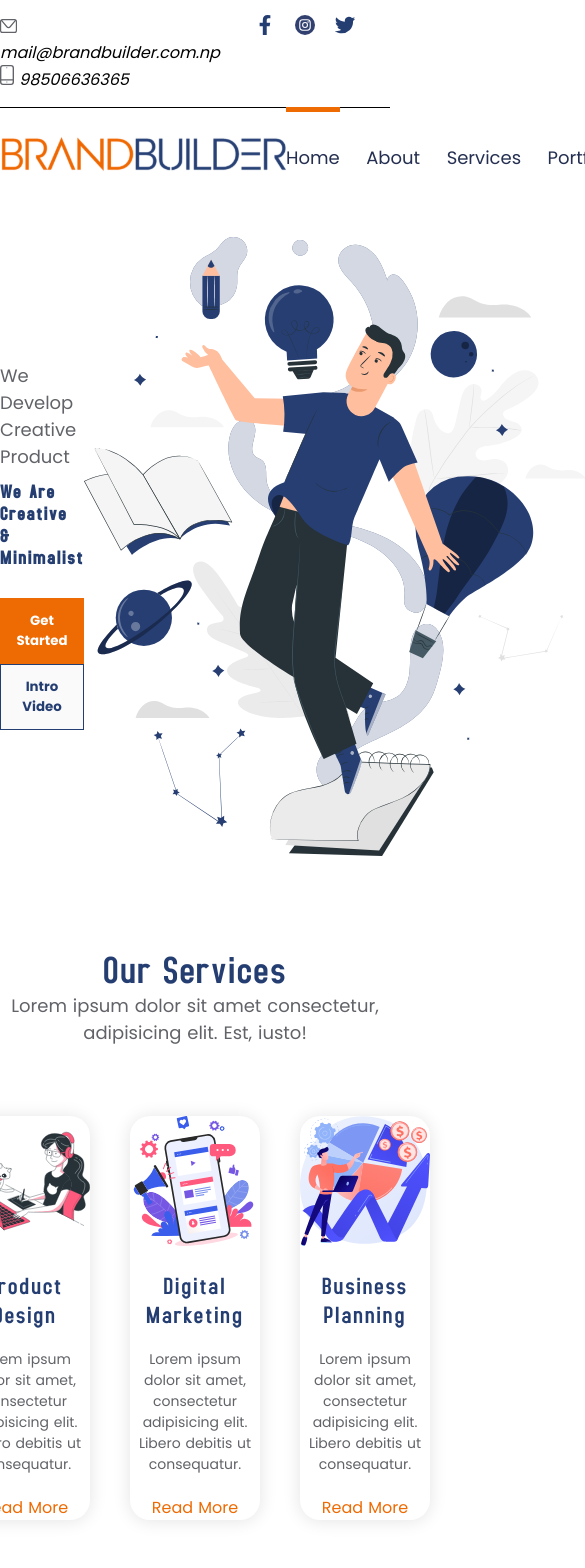
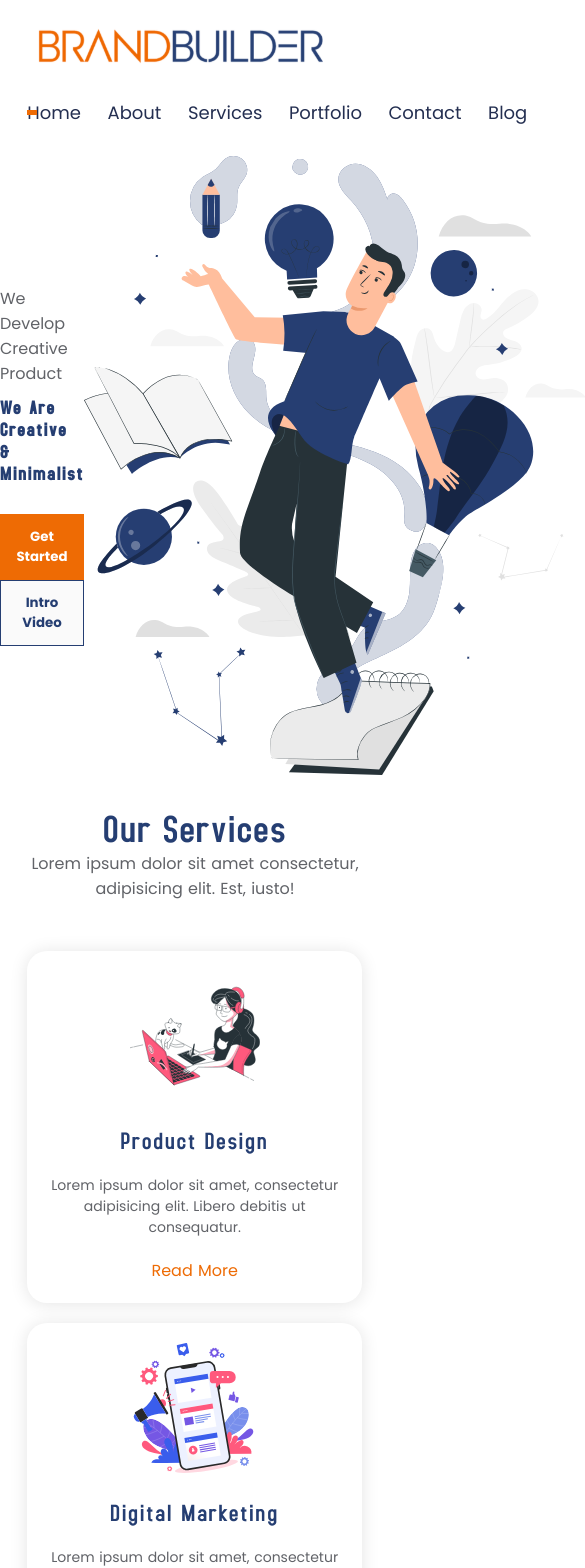
Before and after one commit to Yogesh070/bbweb, a Nuxt app: page / in a window 390 px wide. Shown: the top 1568 px of the page, 585 px wide, since content can reach past the window. Built offline with nearby package versions, Linux system fonts and the light colour scheme.

Commit message:
fixed css and aos added

```diff
--- a/assets/scss/main.scss
+++ b/assets/scss/main.scss
@@ -7,6 +7,7 @@
     padding: 0;
     box-sizing: border-box;
     font-family: 'Poppins', sans-serif;
+    scroll-behavior: smooth;
 }
 @font-face {
     font-family: "accid pre";
@@ -64,3 +65,11 @@ h3{
     font-size: 25px;
     font-weight: 300;
 }
+@media (max-width:660px){
+    p{
+        font-size: 16px;
+    }
+    h1{
+        font-size: 40px;
+    }
+}
--- a/components/Estimate.vue
+++ b/components/Estimate.vue
@@ -1,6 +1,6 @@
 <template>
   <div class="container">
-      <div class="estimate-container">
+      <div class="estimate-container" data-aos="zoom-in" data-aos-duration="2000">
           <h1>
               Estimate Your Project <br/> & Say Hi Here.
           </h1>
--- a/components/Footer.vue
+++ b/components/Footer.vue
@@ -1,5 +1,5 @@
 <template>
-<div class="container">
+<div class="container" id="contact">
       <div class="top-bar">
 
             <img src="/svg/Brand Builder (White).svg" alt="logo" srcset="" id="logo">
@@ -106,7 +106,8 @@ a{
     align-items: center;
     border-bottom:1px solid white;
     padding: 10px 0;
-    margin: 0 100px;
+    margin: 0 7vw;
+    /* margin: 0 100px; */
 }
 .socials ul{
     display: flex;
@@ -122,21 +123,36 @@ a{
     display: grid;
     grid-template-columns: 1fr 1fr 2fr;
     justify-items: center;
-    margin: 50px 0;
+    /* margin: 50px 0; */
+    margin: 4vw 7vw;
+    grid-gap:20px;
 }
 li{
     padding: 10px 0;
 }
 .copyright{
     display: flex;
+    flex-wrap: wrap;
     justify-content: space-between;
     padding: 20px 0;
-    margin: 0 100px;
+    /* margin: 0 100px; */
+    margin: 0 7vw;
 }
 .privacy{
     display: flex;
+    flex-wrap: wrap;
 }z
 .privacy p{
    padding: 0 10px;
 }
+@media (max-width:540px)  {
+    .bottom-box{
+        grid-template-columns: 1fr;
+        display: block;
+        text-align: center;
+    }
+    .copyright{
+        justify-content: center;
+    }
+}
 </style>
--- a/components/Header.vue
+++ b/components/Header.vue
@@ -66,4 +66,9 @@ export default {
     width: 20px;
   }
 }
+@media (max-width:660px){
+  .header{
+    display: none;
+  }
+}
 </style>
--- a/components/Navbar.vue
+++ b/components/Navbar.vue
@@ -5,7 +5,9 @@
       </div>
       <div class="navitems">
         <ul>
-            <li v-for="nav in navs" :key="nav.name" v-link="{path : 'your-link', activeClass: 'active', exact: true}" v-bind:class="{active:currentNav===nav}" v-on:click="currentNav = nav"><nuxt-link :to="`/${nav.link}`">{{nav.name}}</nuxt-link></li>
+            <li v-for="nav in navs" :key="nav.name" v-bind:class="{active:currentNav===nav.name}" v-on:click="currentNav = nav.name"><nuxt-link :to="`/${nav.link}`">{{nav.name}}</nuxt-link></li>
+                        <div class="activebar">
+            </div>
         </ul>
       </div>
   </div>
@@ -53,27 +55,36 @@ computed: {
 </script>
 
 <style lang="scss" scoped>
-.nuxt-link-active{
+
+.active{
+    // border-top: 5px solid $secondary-color;
+    position: relative;
+
+}
+.activebar{
     border-top: 5px solid $secondary-color;
+    height: 5px;
+    width: 10px;
+    position: absolute;
 }
 a{
     text-decoration: none;
     color: $nav-color;
     padding-top: 33px;
 }
-/* .logo{
-    background-color: white;
-    padding: 31px 27px 52px;
-    border-radius: 0 0 76px 76px;
+.logo{
+    margin-right: 30px;
 }
-.logo img{
-    max-height: 86px;
-    width: auto;
-} */
+// .logo img{
+//     max-height: 86px;
+//     width: auto;
+// }
 .navbar{
     display: flex;
     justify-content: space-around;
     align-items: center;
+    flex-wrap: wrap;
+    margin: 0 7vw;
 }
 ul li{
     font-size: 18px;
--- a/components/NewsFeeds.vue
+++ b/components/NewsFeeds.vue
@@ -1,9 +1,11 @@
 <template>
-<div class="container">
+<div class="container" id="blog">
     <h2>News Feeds</h2>
     <p>Lorem ipsum dolor sit amet consectetur, adipisicing elit. Est, iusto!</p>
      <div class="parent">
-        <div class="card" v-for="(item,index) in news" :key="index" >
+        <div class="card" v-for="(item,index) in news" :key="index" data-aos="fade-down"
+     data-aos-easing="linear"
+     data-aos-duration="1000">
             <div>
                 <img :src="item.thumbnail" :alt="item.title" srcset="">
             </div>
@@ -60,12 +62,14 @@ data() {
 .parent{
     display: flex;
     justify-content: center;
+    flex-wrap: wrap;
     margin: 50px 0;
 }
 .card{
     /* padding: 10px 30px; */
     min-height: 300px;
-    max-width: 230px;
+    min-width: 230px;
+    padding: 20px;
     background-color: white;
     border-radius: 20px;
     box-shadow: 0 1px 18px rgba(0,0,0,.11);
@@ -84,6 +88,9 @@ data() {
         margin-top: 18px;
     }
 
+}
+.card:hover{
+    transform: scale(1.1);
 }
 .author{
     display: flex;
--- a/components/Planning.vue
+++ b/components/Planning.vue
@@ -1,5 +1,5 @@
 <template>
-  <div class="container">
+  <div class="container" data-aos="fade-right" data-aos-duration="2000">
       <div>
         <h2>Our Cool Organize <br/>Plannning Process</h2>
         <p>Lorem ipsum dolor sit amet consectetur adipisicing elit. Assumenda, cupiditate!</p>
@@ -22,8 +22,9 @@ export default {
 .container{
     display: grid;
     grid-template-columns: 2fr 1fr;
-    padding: 50px;
+    padding: 4vw 7vw;
     background-color: #F7FAFF;
+    margin-top: 50px;
 }
 .container p{
     padding: 15px 0;
@@ -39,4 +40,12 @@ button{
     font-weight: 700;
 
 }
+@media (max-width:820px)  {
+    .container{
+        grid-template-columns: 1fr;
+    }
+    .container img{
+        display: none;
+    }
+}
 </style>
--- a/components/Process.vue
+++ b/components/Process.vue
@@ -40,6 +40,7 @@ components:{
 .progress-bar{
     padding: 70px 0 0 0;
     position: relative;
+    top: 55px;
 }
 .line{
     position: absolute;
@@ -112,4 +113,24 @@ img{
     height: 20px;
     width: 25px;
 }
+@media (max-width:660px){
+    .progress-bar{
+        top: 35px;
+        padding: 0;
+    }
+    .line{
+        display: none;
+    }
+    .tab-button{
+        min-height: 57px;
+        padding: 15px;
+    }
+    .button-group{
+        position: relative;
+        display: grid;
+        grid-template-columns: 1fr 1fr 1fr;
+        justify-items: center;
+        grid-row-gap: 15px;
+    }
+}
 </style>
--- a/components/Services.vue
+++ b/components/Services.vue
@@ -1,9 +1,9 @@
 <template>
-<div class="container">
+<div class="container" id="services">
     <h2>Our Services</h2>
     <p>Lorem ipsum dolor sit amet consectetur, adipisicing elit. Est, iusto!</p>
      <div class="parent">
-        <div class="card" v-for="(service,index) in services" :key="index" >
+        <div class="card" v-for="(service,index) in services" :key="index" data-aos="flip-up" data-aos-duration="2000">
             <div>
                 <img :src="`/svg/SVG_Organized/Our_Services/${service}.svg`" :alt="service" srcset="">
                 <h3>{{service}}</h3>
@@ -27,22 +27,28 @@ data() {
 
 <style lang="scss" scoped>
 .container{
-    display: flex;
-    flex-direction: column;
-    justify-content: center;
+    // display: flex;
+    // flex-direction: column;
+    // justify-content: center;
     text-align: center;
-    margin: 90px 0;
+    margin: 4vw 7vw;
 }
 .parent{
-    display: flex;
-    justify-content: center;
+    // display: flex;
+    // justify-content: center;
+    display: grid;
+    grid-template-columns: 1fr 1fr 1fr;
+    justify-items: center;
+    // align-items: center;
+    // justify-items: center;
+    grid-gap: 20px;
     text-align: center;
     margin: 50px 0;
 }
 .card{
     /* padding: 10px 30px; */
     min-height: 330px;
-    max-width: 230px;
+    min-width: 230px;
     background-color: white;
     border-radius: 20px;
     box-shadow: 0 1px 18px rgba(0,0,0,.11);
@@ -51,7 +57,8 @@ data() {
     justify-content: center;
     align-items: center;
     text-align: center;
-    margin: 20px;
+    // margin: 20px;
+    padding: 20px;
     p{
         padding: 20px 0;
         font-size: 14px;
@@ -73,5 +80,14 @@ data() {
     transition: transform 1s ease ;
     border-bottom: 4px solid $base-color;
 }
-
+@media (max-width:820px)  {
+    .parent{
+        grid-template-columns: 1fr 1fr;
+    }
+}
+@media (max-width:540px)  {
+    .parent{
+        grid-template-columns: 1fr;
+    }
+}
 </style>
--- a/components/Sketch.vue
+++ b/components/Sketch.vue
@@ -24,6 +24,7 @@ export default {
     grid-template-columns: 2fr 1fr;
     padding: 50px;
     background-color: #F7FAFF;
+    margin-top: 50px;
 }
 .container p{
     padding: 15px 0;
```
